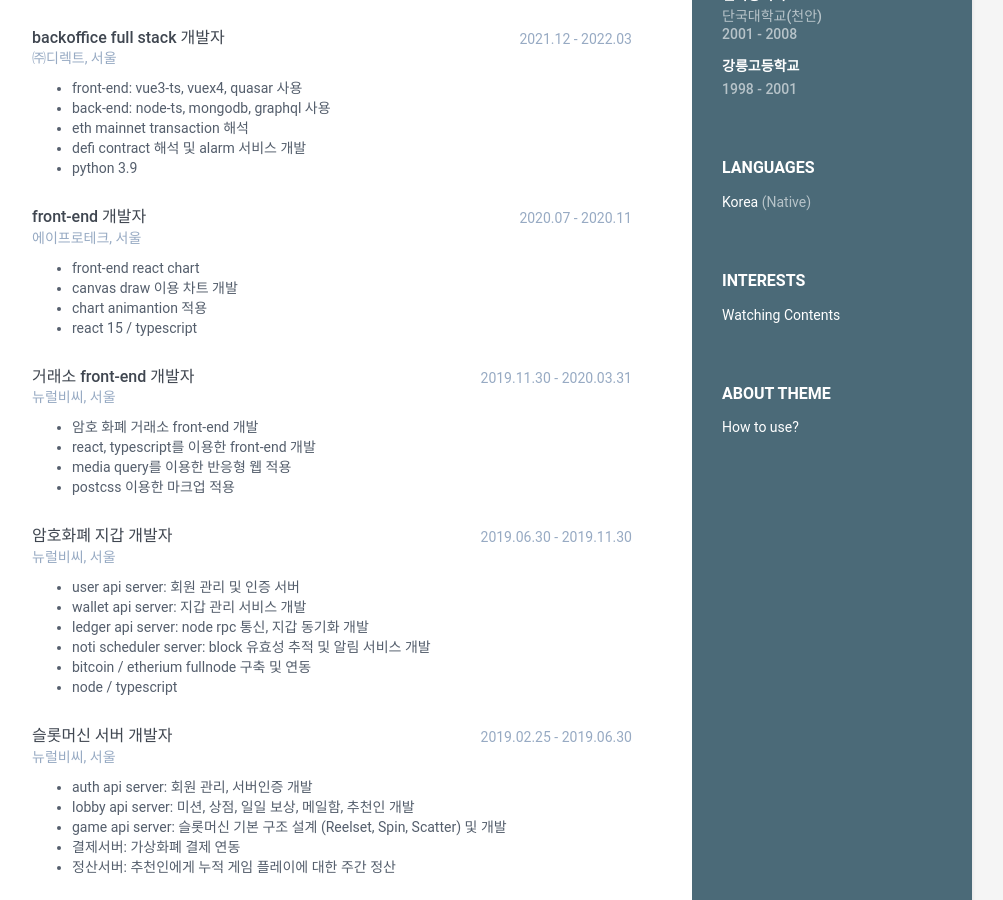
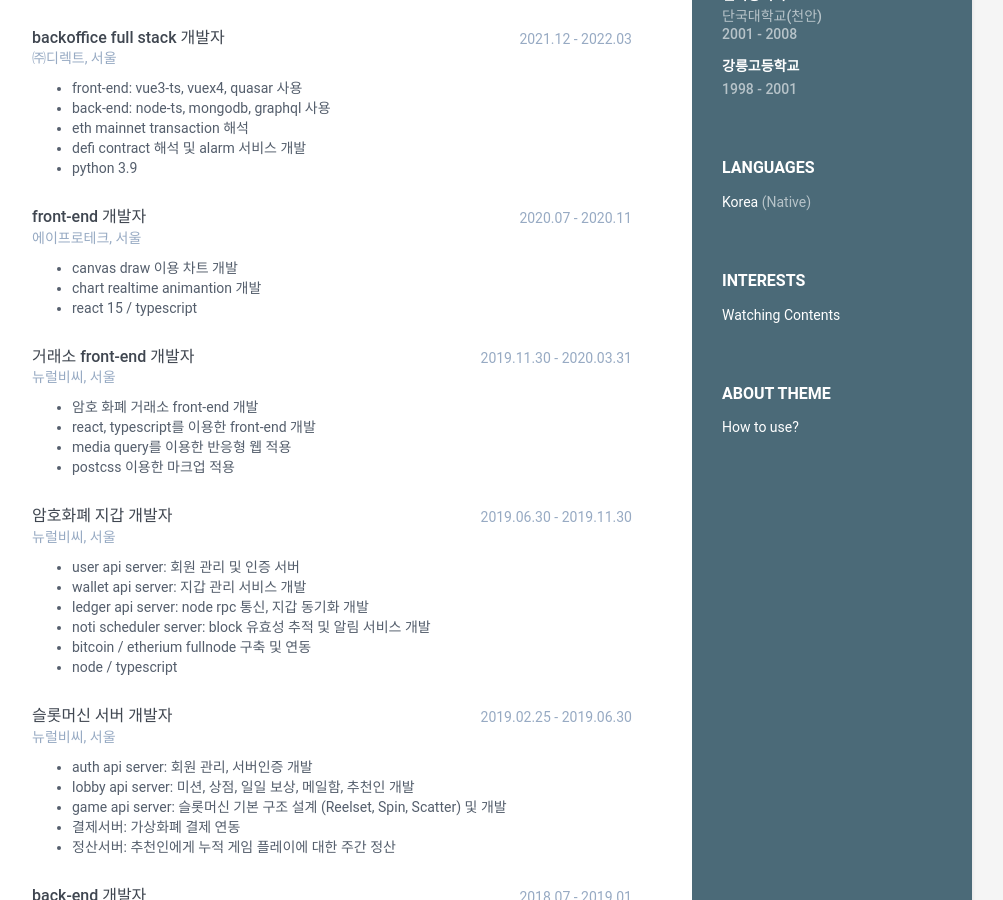
Before and after one commit to bizarim/bizarim.github.io, a Jekyll site: the page built from index.html, in a window 1280 px wide and 900 px high, scrolled down 541 px. Shown: the whole window, without its empty margins (168-1171 px from the left). Built offline with Jekyll 4.4.1, drawn with Linux system fonts in a browser that asks for light colours.

Commit message:
Update data.yml

```diff
--- a/_data/data.yml
+++ b/_data/data.yml
@@ -107,9 +107,8 @@ experiences:
       time: 2020.07 - 2020.11
       company: 에이프로테크, 서울
       details: |
-        - front-end react chart
         - canvas draw 이용 차트 개발
-        - chart animantion 적용
+        - chart realtime animantion 개발
         - react 15 / typescript
 
     - role: 거래소 front-end 개발자
```
